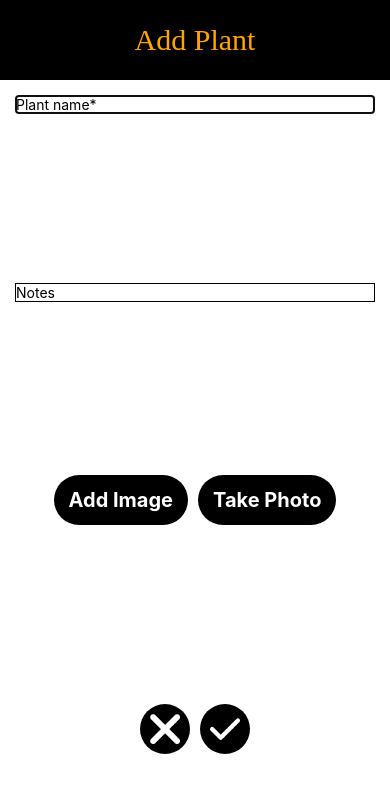
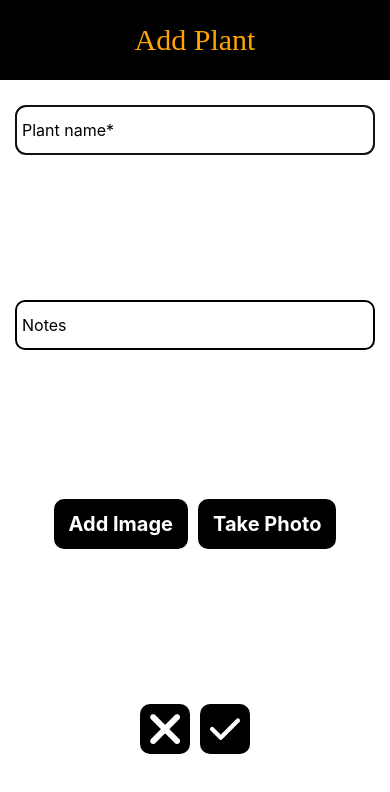
Before and after one commit to KrisHHFI/Plant_App, a React Native app: screen / in a window 390 px wide. Both pictures are taken after a click on the element 195 px from the left and 729 px from the top of the page. Shown: the top 792 px of the page. Built offline with nearby package versions, Linux system fonts and the light colour scheme.

Commit message:
Input box styling and more general styling

```diff
--- a/src/pages/AddEditDeletePlantPage.tsx
+++ b/src/pages/AddEditDeletePlantPage.tsx
@@ -100,12 +100,14 @@ const AddEditDeletePlantPage: React.FC<AddEditDeletePlantPageProps> = ({ setModa
         <TextInput
           style={styles.addEditDeletePlantPageInput}
           placeholder="Plant name*"
+          placeholderTextColor="black"
           value={plantName}
           onChangeText={setPlantName}
         />
         <TextInput
           style={styles.addEditDeletePlantPageInput}
           placeholder="Notes"
+          placeholderTextColor="black"
           value={plantNote}
           onChangeText={setPlantNote}
         />
--- a/src/pages/ListPage.tsx
+++ b/src/pages/ListPage.tsx
@@ -44,7 +44,7 @@ const ListPage = () => {
       <View style={styles.pageContent}>
         {plantString.length === 0 ? (
           <View style={styles.noPlantsTextContainer}>
-            <Text>Add your first plant</Text>
+            <Text style={styles.pText}>Add your first plant!</Text>
           </View>
         ) : (
           <ScrollView style={styles.scrollContainer}>
--- a/src/styling/Styles.tsx
+++ b/src/styling/Styles.tsx
@@ -14,7 +14,11 @@ const styles = StyleSheet.create({
   },
   addEditDeletePlantPageInput: {
     borderColor: 'black',
-    borderWidth: 1,
+    borderRadius: 10,
+    borderWidth: 2,
+    fontSize: 16,
+    height: 50,
+    paddingLeft: 5,
     width: '100%',
   },
   appContentContainer: {
@@ -30,7 +34,7 @@ const styles = StyleSheet.create({
   floatingButton: {
     alignItems: 'center',
     backgroundColor: 'black',
-    borderRadius: 25,
+    borderRadius: 10,
     height: 50,
     justifyContent: 'center',
     margin: 5,
@@ -129,7 +133,7 @@ const styles = StyleSheet.create({
     paddingBottom: NAVBAR_HEIGHT + 15,
     paddingLeft: 15,
     paddingRight: 15,
-    paddingTop: 15,
+    paddingTop: 25,
   },
   pageContentCenter: {
     justifyContent: 'center',
```
